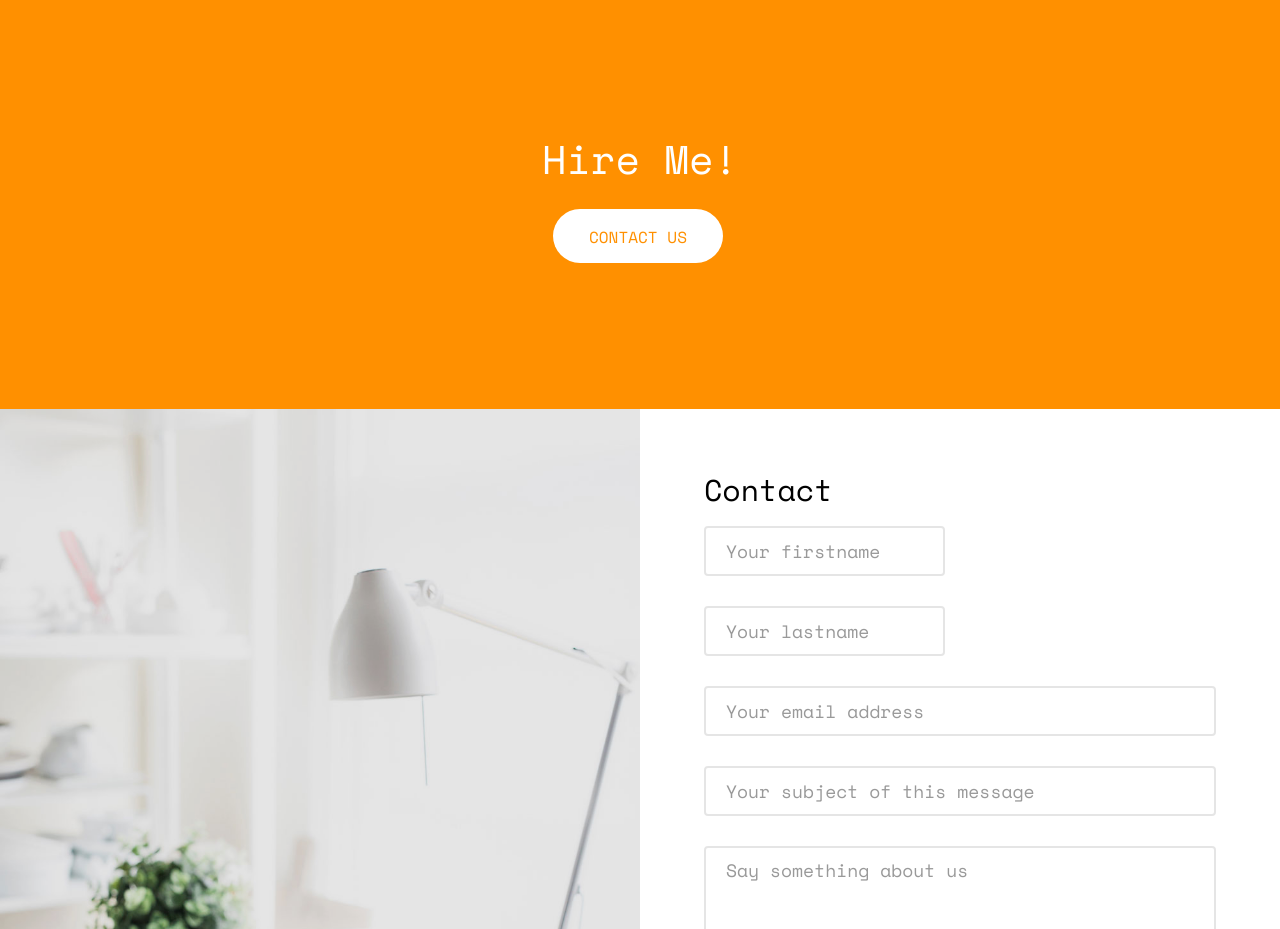
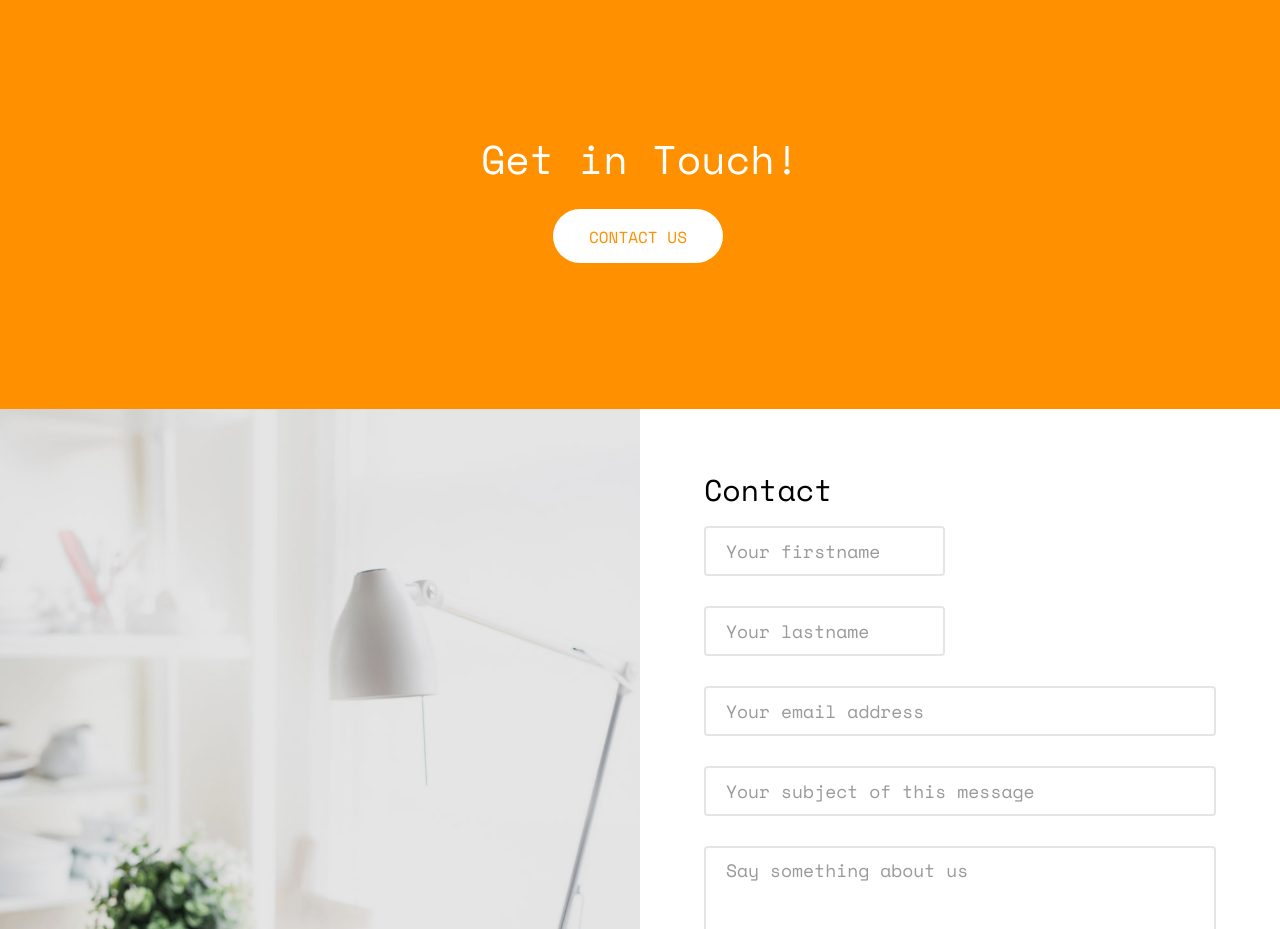
Before and after one commit to Rifah-p/rifahp.github.io, a plain HTML site: page index.html in a window 1280 px wide. Shown: the part 5360-6289 px from the top of the page. Drawn offline with nearby package versions, Linux system fonts and the light colour scheme; some packages are replaced by stand-ins of ours; no server answers; files whose address does not match are found by name.

Commit message:
change subject

```diff
--- a/index.html
+++ b/index.html
@@ -330,7 +330,7 @@
 		<div class="container">
 			<div class="row animate-box">
 				<div class="col-md-8 col-md-offset-2 text-center fh5co-heading">
-					<h2>Hire Me!</h2>
+					<h2>Get in Touch!</h2>
 					<p><a href="#" class="btn btn-default btn-lg">Contact Us</a></p>
 				</div>
 			</div>
```
